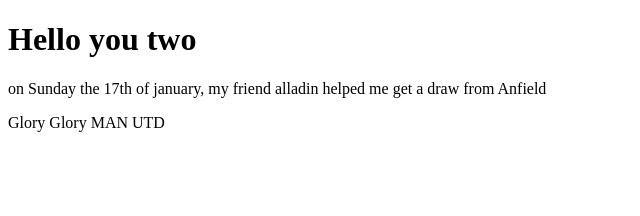
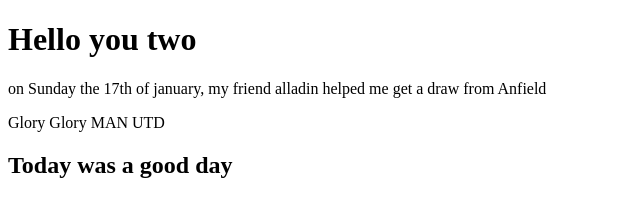
Before and after one commit to nasreldeenma/coursera-test, a plain HTML site: page index.html in a window 1280 px wide. Shown: the whole page, without its empty margins (0-640 px from the left). Drawn offline with Linux system fonts and the light colour scheme.

Commit message:
Update index.html
secoond commit editted

```diff
--- a/index.html
+++ b/index.html
@@ -7,6 +7,7 @@
 <h1>Hello you two</h1>
 <p>on Sunday the 17th of january, my friend alladin helped me get a draw from Anfield
 <div>Glory Glory MAN UTD</div>
+<h2>Today was a good day</h2>
 </p>
 </body>
 </html>
```
